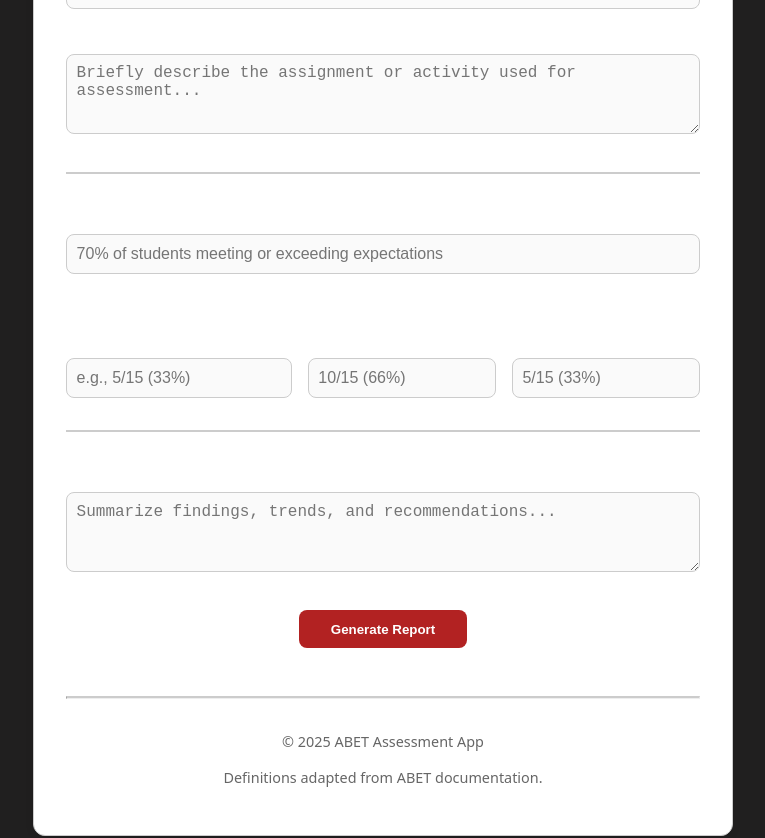
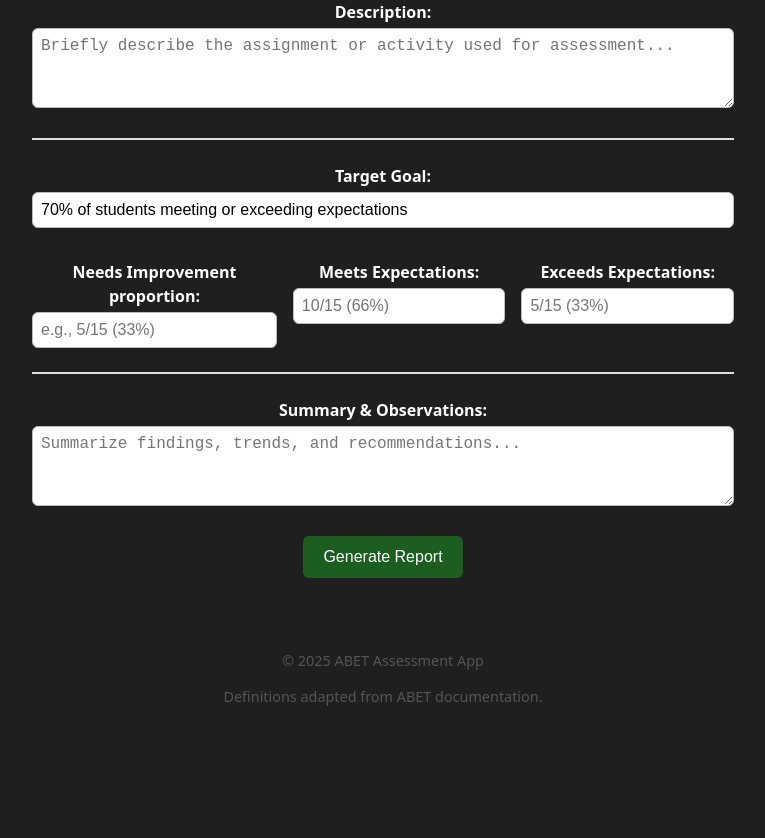
Before and after one commit to tdavis36/ABET-Assessment-App, a Vue app in the folder frontend/: page /fcar/1 in a window 1280 px wide. Shown: the part 420-1258 px from the top of the page, without its empty margins (257-1022 px from the left). After the commit the page ends 1142 px from the top, so only its background shows below. Built offline with nearby package versions, Linux system fonts and the light colour scheme; sample sign-in values are in the browser's storage.

Commit message:
FCAR page updated

```diff
--- a/frontend/src/components/pages/FCARPage.vue
+++ b/frontend/src/components/pages/FCARPage.vue
@@ -1,118 +1,175 @@
 <template>
-  <section class="fcar-container">
+  <section class="fcar-page">
     <h1>FCAR ~ ABET Assessments</h1>
 
     <label>Student Outcome #:</label>
-    <input type="text" placeholder="e.g., 1.1" />
+    <input v-model="form.outcome" type="text" placeholder="e.g., 1.1" />
 
     <label>Course:</label>
-    <input type="text" placeholder="CS 101 - Fundamentals of Computer Science I" />
+    <input v-model="form.course" type="text" placeholder="CS 101 - Fundamentals of Computer Science I" />
 
     <label>Work Used:</label>
-    <input type="text" placeholder="Assessment 1, Question 5" />
+    <input v-model="form.work" type="text" placeholder="Assessment 1, Question 5" />
 
     <label>Description:</label>
-    <textarea placeholder="Briefly describe the assignment or activity used for assessment..."></textarea>
+    <textarea v-model="form.description" placeholder="Briefly describe the assignment or activity used for assessment..."></textarea>
 
     <div class="divider"></div>
 
     <label>Target Goal:</label>
-    <input type="text" placeholder="70% of students meeting or exceeding expectations" />
+    <input
+      v-model="form.targetGoal"
+      type="text"
+      placeholder="70% of students meeting or exceeding expectations"
+    />
 
     <div class="row">
       <div>
         <label>Needs Improvement proportion:</label>
-        <input type="text" placeholder="e.g., 5/15 (33%)" />
+        <input v-model="form.needsImprovement" type="text" placeholder="e.g., 5/15 (33%)" />
       </div>
+
       <div>
         <label>Meets Expectations:</label>
-        <input type="text" placeholder="10/15 (66%)" />
+        <input v-model="form.meetsExpectations" type="text" placeholder="10/15 (66%)" />
       </div>
+
       <div>
         <label>Exceeds Expectations:</label>
-        <input type="text" placeholder="5/15 (33%)" />
+        <input v-model="form.exceedsExpectations" type="text" placeholder="5/15 (33%)" />
       </div>
     </div>
 
     <div class="divider"></div>
 
     <label>Summary & Observations:</label>
-    <textarea placeholder="Summarize findings, trends, and recommendations..."></textarea>
+    <textarea
+      v-model="form.summary"
+      placeholder="Summarize findings, trends, and recommendations..."
+    ></textarea>
 
     <button @click="generateReport">Generate Report</button>
-
-    <footer>
-      <hr class="divider" />
-      <p>© 2025 ABET Assessment App</p>
-      <p>Definitions adapted from ABET documentation.</p>
-    </footer>
   </section>
 </template>
 
 <script>
 export default {
   name: "FCARPage",
+  data() {
+    return {
+      form: {
+        outcome: "",
+        course: "",
+        work: "",
+        description: "",
+        targetGoal: "70% of students meeting or exceeding expectations",
+        needsImprovement: "",
+        meetsExpectations: "",
+        exceedsExpectations: "",
+        summary: "",
+        resultsMet: false,
+      },
+    };
+  },
   methods: {
     generateReport() {
       alert("Report generated successfully (placeholder function).");
+
+      const lines = [];
+      lines.push(`(${this.form.outcome || ""})`);
+      lines.push("");
+
+      if (this.form.course) lines.push(`Course: ${this.form.course}`);
+      if (this.form.work) lines.push(`Work used: ${this.form.work}`);
+      lines.push("");
+
+      lines.push("Description");
+      lines.push(this.form.description || "");
+      lines.push("");
+
+      lines.push(`Target goal: ${this.form.targetGoal}`);
+      lines.push("");
+
+      lines.push(
+        `Needs improvement: ${this.form.needsImprovement} : [${this.makeTallies(
+          this.form.needsImprovement
+        )}]`
+      );
+
+      lines.push(
+        `Meets expectations: ${this.form.meetsExpectations} : [${this.makeTallies(
+          this.form.meetsExpectations
+        )}]`
+      );
+
+      lines.push(
+        `Exceeds expectations: ${this.form.exceedsExpectations} : [${this.makeTallies(
+          this.form.exceedsExpectations
+        )}]`
+      );
+      lines.push("");
+
+      const resultLine = this.form.targetGoal
+        ? `Results: The target of ${this.form.targetGoal} was ${
+            this.form.resultsMet ? "achieved." : "not achieved."
+          }`
+        : "Results: Target goal data unavailable.";
+      lines.push(resultLine);
+      lines.push("");
+
+      lines.push(`Summary/Observations: ${this.form.summary}`);
+      lines.push("");
+
+      const reportText = lines.join("\n");
+
+      const blob = new Blob([reportText], { type: "text/plain;charset=utf-8" });
+      const url = URL.createObjectURL(blob);
+      const a = document.createElement("a");
+
+      const safeCourse = (this.form.course || "FCAR_Report").replace(/[^\w\-]+/g, "_");
+      a.href = url;
+      a.download = `${safeCourse}.txt`;
+
+      document.body.appendChild(a);
+      a.click();
+      a.remove();
+      URL.revokeObjectURL(url);
+    },
+
+    makeTallies(text) {
+      const match = text.match(/^(\d+)/);
+      if (!match) return "";
+      const n = parseInt(match[1]);
+      return "1".repeat(Math.min(n, 15));
     },
   },
 };
 </script>
-
 <style scoped>
-body {
+.fcar-page {
   font-family: system-ui, -apple-system, "Segoe UI", Roboto, Helvetica, Arial, sans-serif;
-  background-color: #f8f8f8;
-  color: #222;
-  padding: 2rem;
-  display: flex;
-  justify-content: center;
-}
-
-.fcar-container {
-  background-color: #fff;
-  border: 1px solid #ccc;
-  border-radius: 12px;
-  box-shadow: 0 2px 8px rgba(0, 0, 0, 0.08);
-  width: 700px;
-  padding: 2rem;
-  margin: 0 auto;
-}
-
-h1 {
-  text-align: center;
-  color: #b22222;
-  margin-bottom: 1.5rem;
+  max-width: 750px;
+  margin: auto;
+  padding: 1.5rem;
 }
 
 label {
+  margin-top: 1rem;
+  display: block;
   font-weight: 600;
-  display: block;
-  margin-top: 1rem;
 }
 
-input[type="text"],
+input,
 textarea {
   width: 100%;
-  padding: 0.6rem;
-  border: 1px solid #ccc;
-  border-radius: 8px;
-  margin-top: 0.3rem;
+  margin-top: 0.25rem;
+  padding: 0.5rem;
+  border: 1px solid #bbb;
+  border-radius: 6px;
   font-size: 1rem;
-  background-color: #fafafa;
-  transition: border-color 0.2s ease;
-}
-
-input[type="text"]:focus,
-textarea:focus {
-  outline: none;
-  border-color: #b22222;
-  background-color: #fff;
 }
 
 textarea {
-  resize: vertical;
   min-height: 80px;
 }
 
@@ -120,43 +177,26 @@ textarea {
   display: flex;
   gap: 1rem;
   margin-top: 1rem;
-  align-items: flex-end;
-}
-
-.row > div:nth-child(1) {
-  flex: 1.2;
-}
-.row > div:nth-child(2),
-.row > div:nth-child(3) {
-  flex: 1;
 }
 
 .divider {
-  border-top: 2px solid #ccc;
-  margin: 2rem 0;
+  height: 2px;
+  background: #ddd;
+  margin: 1.5rem 0;
 }
 
 button {
-  display: block;
-  margin: 2rem auto 0;
-  background-color: #b22222;
-  color: #fff;
-  font-weight: bold;
+  margin-top: 1.5rem;
+  padding: 0.75rem 1.25rem;
+  background: #1B5E20; /* DARK GREEN */
+  color: white;
+  font-size: 1rem;
   border: none;
-  border-radius: 8px;
-  padding: 0.7rem 2rem;
+  border-radius: 6px;
   cursor: pointer;
-  transition: background-color 0.3s ease;
 }
 
 button:hover {
-  background-color: #8b1a1a;
-}
-
-footer {
-  text-align: center;
-  font-size: 0.9rem;
-  color: #666;
-  margin-top: 3rem;
+  background: #14451A; /* DARKER GREEN */
 }
 </style>
```
